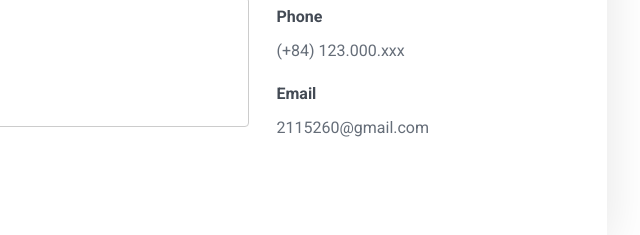
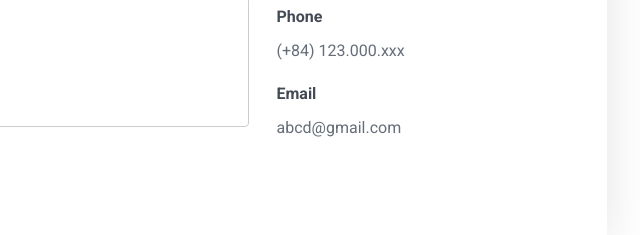
Before and after one commit to Ngocthien2509/Ngocthien, a plain HTML site: page CV/index.html in a window 1280 px wide. Shown: the part 3106-3341 px from the top of the page, 417-1057 px from the left. Drawn offline with Linux system fonts and the light colour scheme.

Commit message:
Update index.html

```diff
--- a/CV/index.html
+++ b/CV/index.html
@@ -229,7 +229,7 @@
               </div>
               <div class="more-info-item email">
                 <div class="title">Email</div>
-                <div class="content">2115260@gmail.com</div>
+                <div class="content">abcd@gmail.com</div>
               </div>
             </div>
           </div>
```
